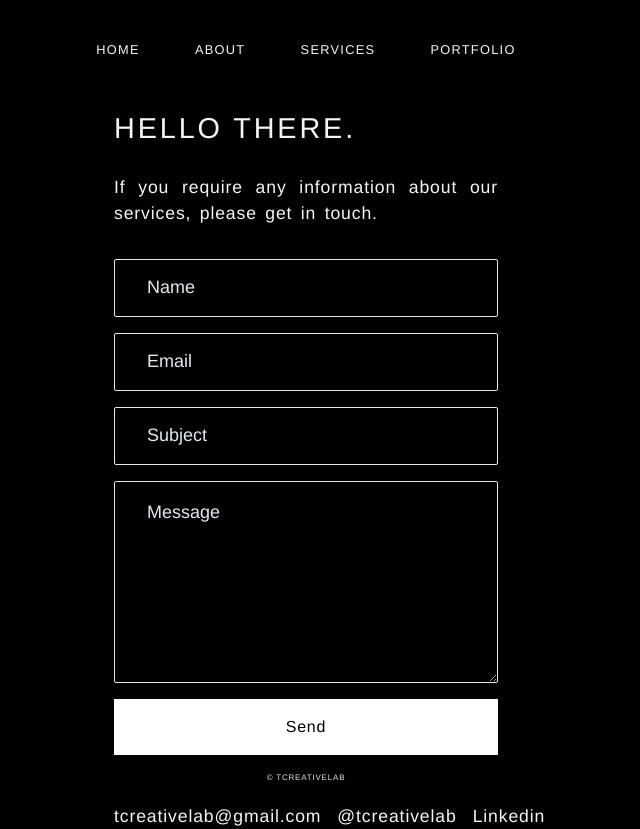
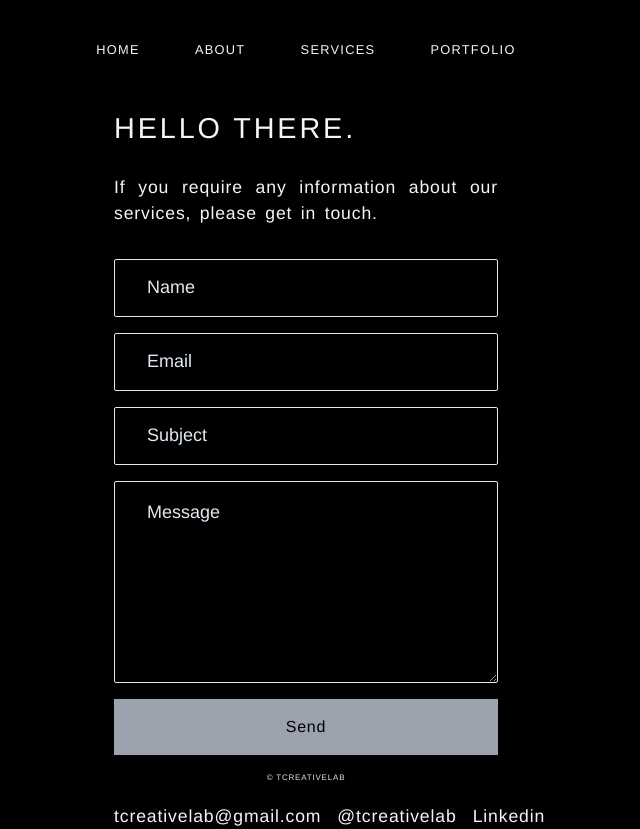
Before and after one commit to svarogdoo/travica, a SvelteKit app: page /contact in a window 1280 px wide. Shown: the whole page, without its empty margins (334-974 px from the left). Built offline with nearby package versions, Linux system fonts and the light colour scheme.

Commit message:
form cleanup

```diff
--- a/src/routes/contact/+page.svelte
+++ b/src/routes/contact/+page.svelte
@@ -3,6 +3,8 @@
   let email = "";
   let subject = "";
   let message = "";
+
+  $: isDisabled = !(name && email && subject && message);
 </script>
 
 <svelte:head>
@@ -21,7 +23,8 @@
 
     <form
       class="w-full flex flex-col gap-y-4 mt-8"
-      action="https://formsubmit.co/tcreativelab@gmail.com"
+      target="_blank"
+      action="https://formsubmit.co/tcreativelab@email.com"
       method="POST"
       id="contact"
     >
@@ -60,8 +63,11 @@
 
       <input
         type="submit"
-        class="bg-white text-black py-4 tracking-wider"
+        class="bg-white text-black py-4 tracking-wider disabled:bg-gray-400 {!isDisabled
+          ? 'cursor-pointer hover:scale-105 transition ease-in-out active:scale-95'
+          : ''} "
         value="Send"
+        disabled={isDisabled}
       />
     </form>
 
```
